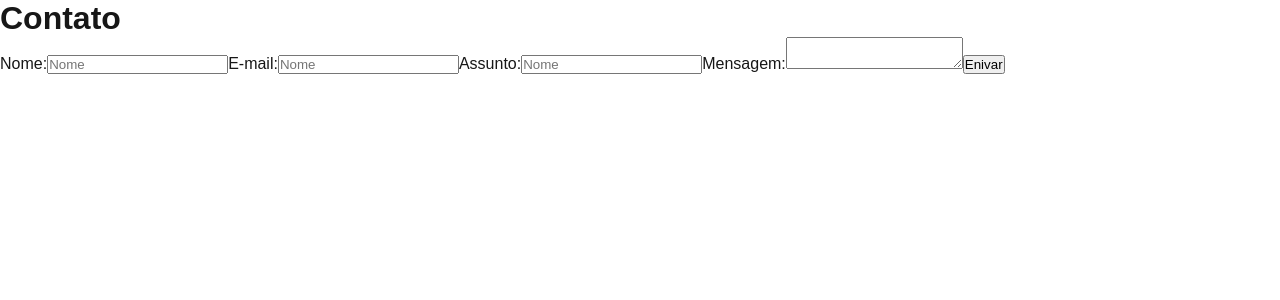
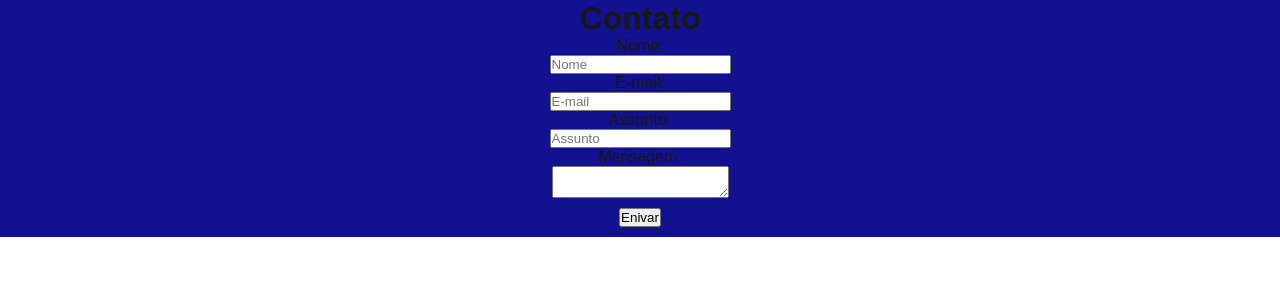
Before and after one commit to muriloap/React_atv, a Next.js app: page /contato in a window 1280 px wide. Shown: the top 300 px of the page. Built offline with nearby package versions, Linux system fonts and the light colour scheme.

Commit message:
usando o useState

```diff
--- a/src/app/contato/page.tsx
+++ b/src/app/contato/page.tsx
@@ -1,18 +1,25 @@
+'use client';
 import Textfield from '@/components/Textfield'
 import styles from './styles.module.css'
 
 
 export default function Contato() {
+    function botaoOnClick() {
+        alert("CLICK");
+    }
+
     return (
         <>
-            <h1>Contato</h1>
+        <div className={styles.div}>
+            <h1 className={styles.h1}>Contato</h1>
             <form action="">
                <Textfield label='Nome' type='text'/>
                <Textfield label='E-mail' type='email'/>
                <Textfield label='Assunto' type='text'/>
                <Textfield label='Mensagem' type='text' multiline />
-                <button>Enivar</button>
+                <button onClick={botaoOnClick} className={styles.button}>Enivar</button>
             </form>
+        </div>
         </>
     )
 }
--- a/src/app/contato/styles.module.css
+++ b/src/app/contato/styles.module.css
@@ -0,0 +1,11 @@
+.div {
+    background-color: rgb(18, 18, 145);
+    text-align: center;
+    justify-content: center;
+}
+
+.button {
+    text-align: center;
+    margin-top: 10px;
+    margin-bottom: 10px;
+}
--- a/src/components/Textfield/index.tsx
+++ b/src/components/Textfield/index.tsx
@@ -1,22 +1,33 @@
+'use client';
+import { ChangeEvent, useState } from 'react';
 import styles from './styles.module.css'
 
 type Props = {
     label: string;
     type: "text" | "email";
     multiline?: boolean;
+    onChange?(): void;
 }
 
 export default function Textfield(props: Props) {
+
+    const [texto, setTexto] = useState("");
+
+    function handleChange(e: ChangeEvent<HTMLInputElement>) {
+        setTexto(e.target.value)
+    }
+
     return (
-        <>
+        <div className={styles.root}>
         <label>
         {props.label}:
         {(props.multiline) ? (
             <textarea/>
         ) : (
-            <input type={props.type} placeholder='Nome' />
+            <input onChange={handleChange} type={props.type} placeholder={props.label} />
         )}
+        {texto}
         </label>
-        </>
+        </div>
     );
 }
--- a/src/components/Textfield/styles.module.css
+++ b/src/components/Textfield/styles.module.css
@@ -0,0 +1,9 @@
+.root {
+    display: flex;
+    justify-content: center;
+}
+
+.root label {
+    display: flex;
+    flex-direction: column;
+}
```
